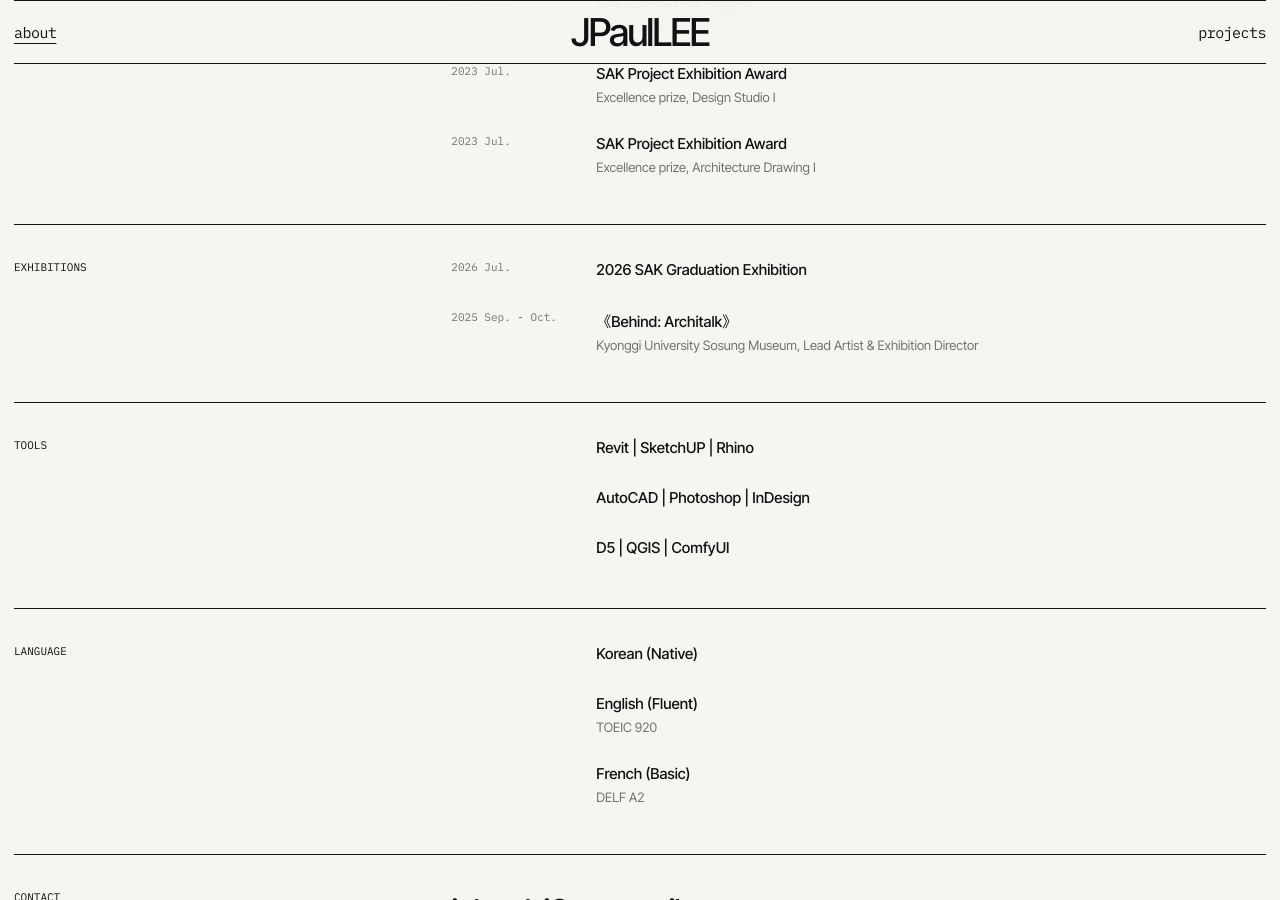
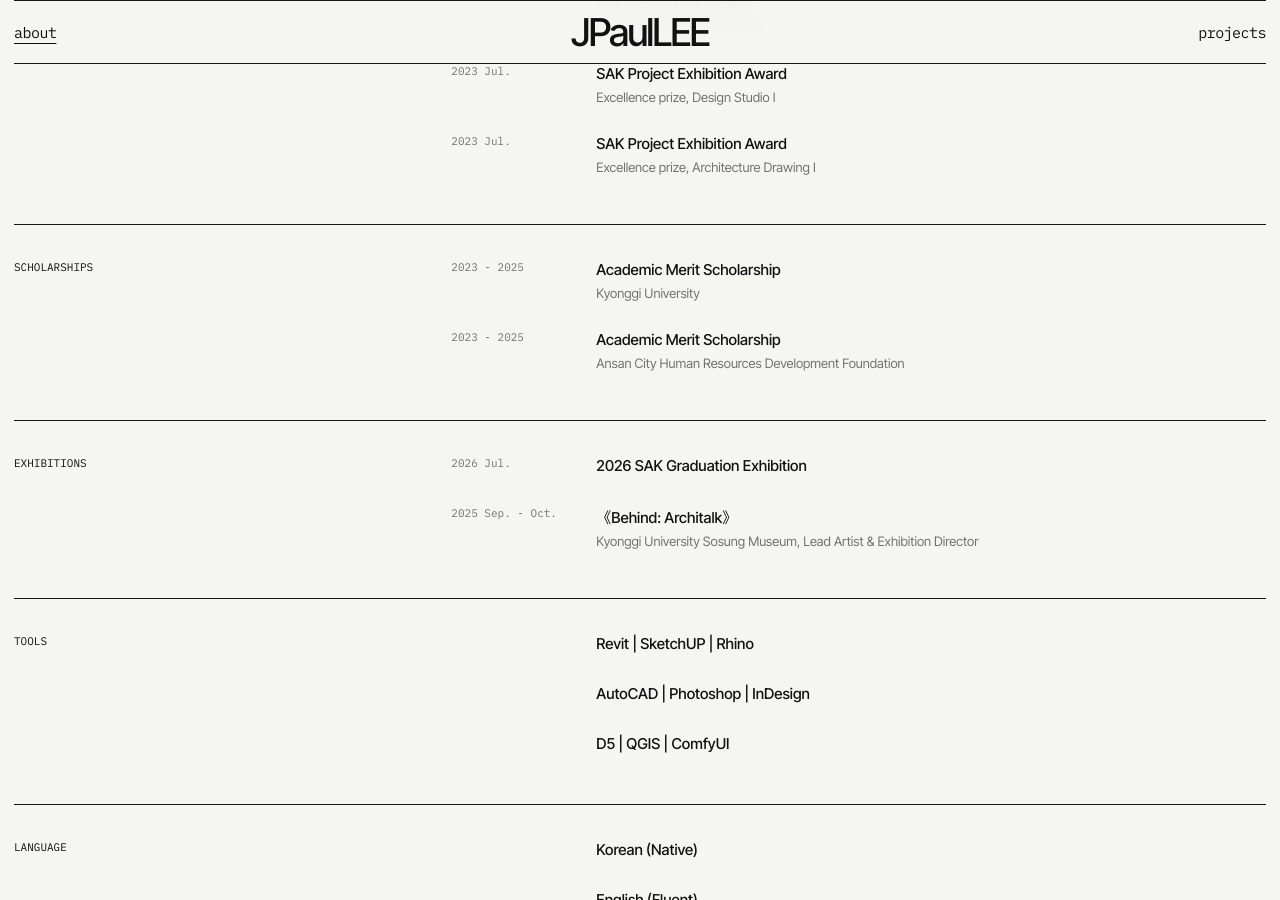
Before and after one commit to jaeseongpaullee/jaeseongpaullee.github.io, a Jekyll site: the page built from about.html, in a window 1280 px wide and 900 px high, scrolled down 958 px. Built offline with Jekyll 4.4.1, drawn with Linux system fonts in a browser that asks for light colours.

Commit message:
Update _data/profile.yml (via Pages CMS)

```diff
--- a/_data/profile.yml
+++ b/_data/profile.yml
@@ -34,6 +34,14 @@ sections:
         title: SAK Project Exhibition Award
         description: Excellence prize, Architecture Drawing I
   - title: Activities
+  - title: SCHOLARSHIPS
+    items:
+      - year: 2023 - 2025
+        title: Academic Merit Scholarship
+        description: Kyonggi University
+      - year: 2023 - 2025
+        title: Academic Merit Scholarship
+        description: Ansan City Human Resources Development Foundation
   - title: Exhibitions
     items:
       - year: 2026 Jul.
```
